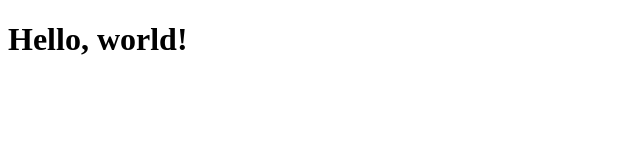
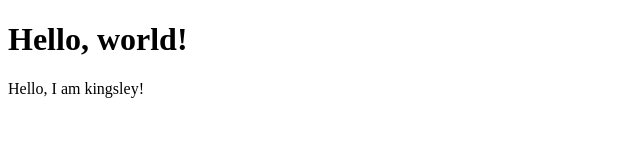
Before and after one commit to KlimovG/group-2, a plain HTML site: page index.html in a window 1280 px wide. Shown: the whole page, without its empty margins (0-640 px from the left). Drawn offline with Linux system fonts and the light colour scheme.

Commit message:
first git commit

```diff
--- a/index.html
+++ b/index.html
@@ -10,6 +10,8 @@
 
 <body>
   <h1>Hello, world!</h1>
+  <p>Hello, I am kingsley!</p>
+
 </body>
 
 </html>
```
